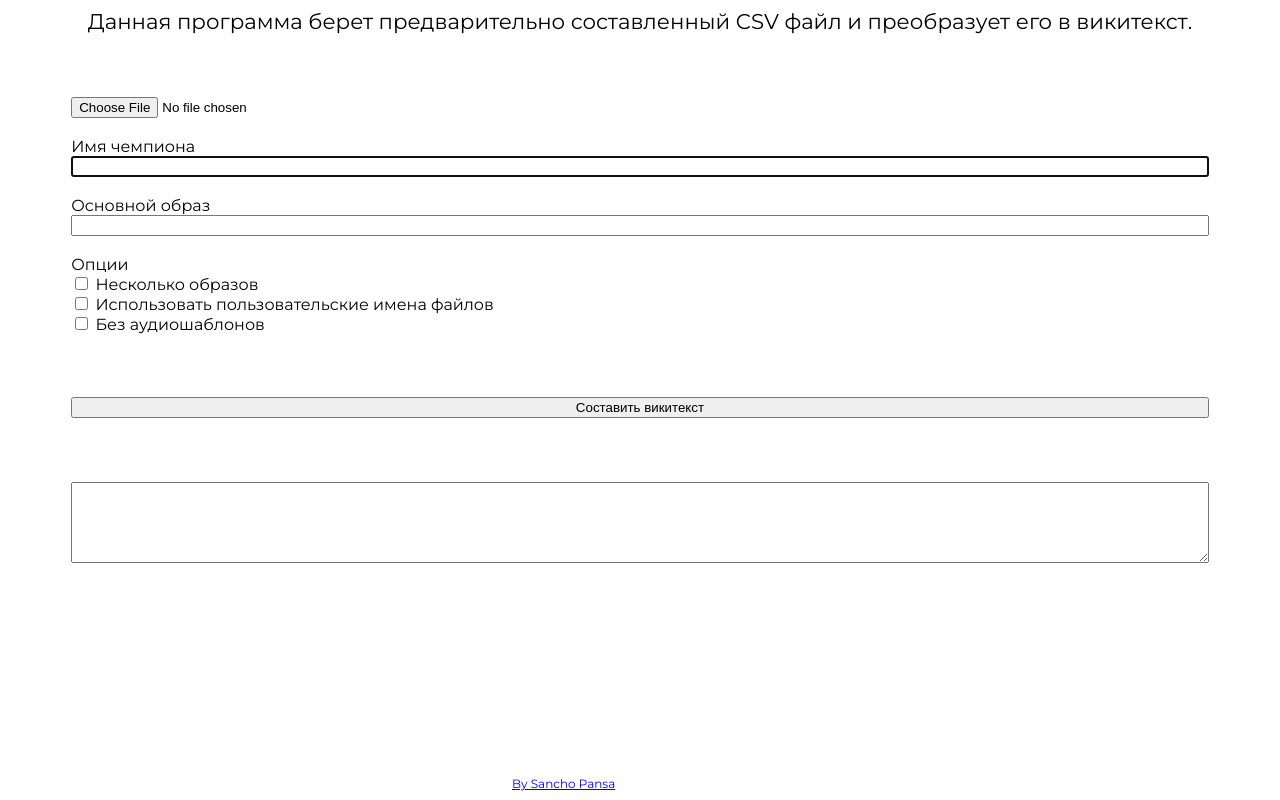
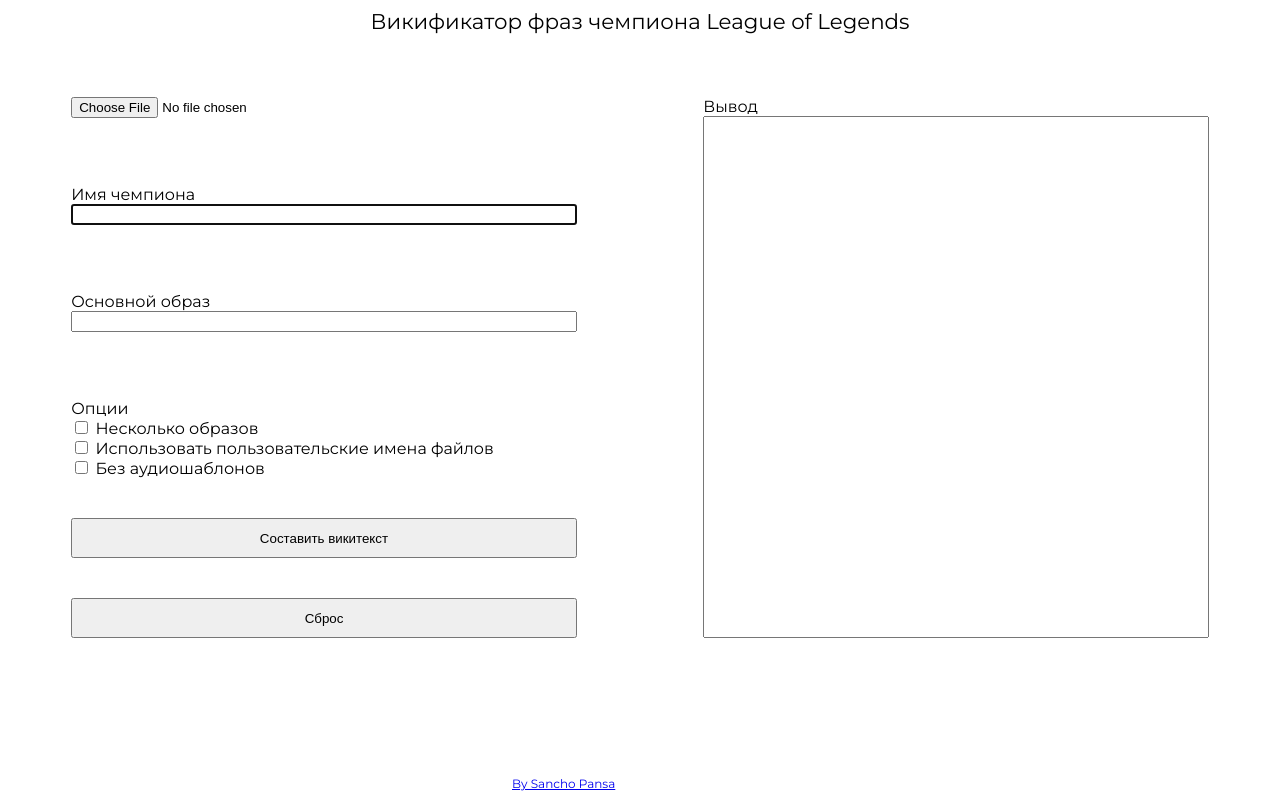
Before and after one commit to SanchoPanzsa/Quote-Wikificator, a website with bundled scripts: page src/index.html in a window 1280 px wide. Built offline with nearby package versions, Linux system fonts and the light colour scheme.

Commit message:
Reworked interface

```diff
--- a/src/button-script.js
+++ b/src/button-script.js
@@ -8,6 +8,7 @@
 const customNamesCheck = document.getElementById('customNames');
 const textOnlyCheck = document.getElementById('textOnly');
 const submitButton = document.getElementById('submit');
+const resetButton = document.getElementById('reset');
 const infoArea = document.getElementById('infoArea');
 
 submitButton.onclick = function() {
@@ -48,6 +49,10 @@
   addMessage('Файл обрабатывается');
 };
 
+resetButton.onclick = function() {
+  infoArea.value = "";
+}
+
 ipcRenderer.on('asynchronous-reply', (event, arg) => {
   addMessage(arg);
 });
--- a/src/index.html
+++ b/src/index.html
@@ -8,11 +8,12 @@
   <body>
     <header class="header">
       <span class="header__text">
-        Данная программа берет предварительно составленный CSV файл и преобразует его в викитекст.
+        Викификатор фраз чемпиона League of Legends
       </span>
     </header>
-    <div class="menu">
-      <input type="file" id="csv"/><br/>
+    <article class="wrapper">
+      <div class="menu__control">
+        <input type="file" id="csv" accept=".csv" /><br/>
         <label>Имя чемпиона</label><input type="text" id="championInput" autofocus/><br/>
         <label>Основной образ</label><input type="text" id="skinInput"/>
         <br/>
@@ -25,13 +26,14 @@
           <input type="checkbox" id="textOnly" value="true"/>
           <label>Без аудиошаблонов</label><br/>
         </form>
+        <button class="menu__control__button" type="submit" id="submit">Составить викитекст</button>
+        <button class="menu__control__button" type="reset" id="reset">Сброс</button>
       </div>
-    <div class="menu">
-      <button type="submit" id="submit">Составить викитекст</button>
+      <div class="menu__output">
+        <span>Вывод</span>
+        <textarea id="infoArea" class="menu__output__textarea" readonly></textarea>
       </div>
-    <div class="menu">
-      <textarea id="infoArea" style="z-index:5;" readonly rows="5"></textarea>
-    </div>
+    </article>
     <footer class="footer">
       <span class="footer__text">
         <a href="https://leagueoflegends.fandom.com/ru/wiki/User:Mortorium">By Sancho Pansa</a>
--- a/src/index.js
+++ b/src/index.js
@@ -15,8 +15,8 @@
 const createWindow = () => {
   // Create the browser window.
   mainWindow = new BrowserWindow({
-    width: 800,
-    height: 600,
+    width: 1280,
+    height: 800,
   });
 
   // and load the index.html of the app.
--- a/src/stylesheet.css
+++ b/src/stylesheet.css
@@ -3,6 +3,7 @@
 body {
   font-family: 'Montserrat', sans-serif;
 }
+
 
 .header {
   text-align:center;
@@ -12,11 +13,30 @@
   font-size:16pt;
 }
 
-.menu {
+.wrapper {
+  display: flex;
+}
+
+.menu__control > label, .menu__control > button {
+  margin-top: 3em;
+}
+
+.menu__control, .menu__output {
   display: flex;
   flex-direction: column;
   margin-top: 5%;
   padding: 0 5%;
+  width: 45%;
+}
+
+.menu__control__button {
+  height: 3em;
+}
+
+.menu__output__textarea {
+  height: 100%;
+  z-index:5;
+  resize: none;
 }
 
 .footer {
```
Lines whose indentation alone changed are shown as unchanged.
